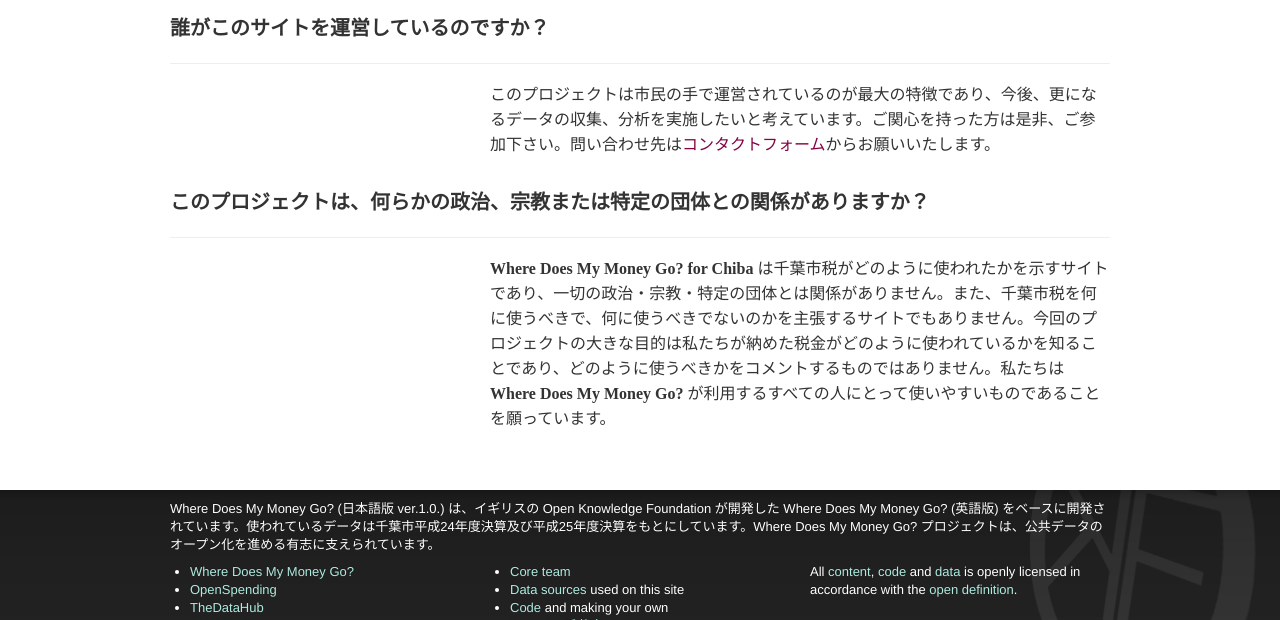
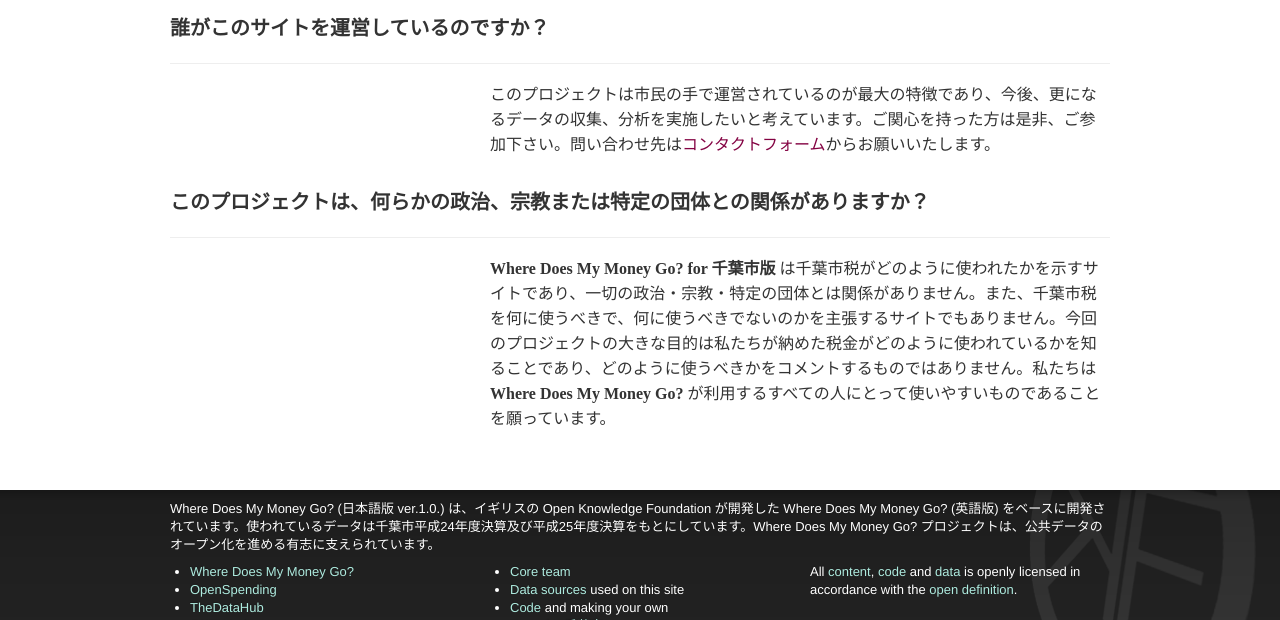
Before and after one commit to OpenChiba2/OpenChiba2.github.io, a Jekyll site: the page built from about.html, in a window 1280 px wide and 900 px high, scrolled down 1094 px, cut to the strip 0-620 px from the top of the window. Built offline with Jekyll 4.4.1, drawn with Linux system fonts in a browser that asks for light colours; nearby versions of some CDN libraries.

Commit message:
Update about.html

```diff
--- a/about.html
+++ b/about.html
@@ -48,6 +48,6 @@ title: About
 <h2 class="page-header">このプロジェクトは、何らかの政治、宗教または特定の団体との関係がありますか？</h2>
 <div class="row">
   <div class="span8 offset4">
-    <p><strong>Where Does My Money Go? for Chiba</strong> は千葉市税がどのように使われたかを示すサイトであり、一切の政治・宗教・特定の団体とは関係がありません。また、千葉市税を何に使うべきで、何に使うべきでないのかを主張するサイトでもありません。今回のプロジェクトの大きな目的は私たちが納めた税金がどのように使われているかを知ることであり、どのように使うべきかをコメントするものではありません。私たちは <strong>Where Does My Money Go?</strong> が利用するすべての人にとって使いやすいものであることを願っています。</p>
+    <p><strong>Where Does My Money Go? for 千葉市版</strong> は千葉市税がどのように使われたかを示すサイトであり、一切の政治・宗教・特定の団体とは関係がありません。また、千葉市税を何に使うべきで、何に使うべきでないのかを主張するサイトでもありません。今回のプロジェクトの大きな目的は私たちが納めた税金がどのように使われているかを知ることであり、どのように使うべきかをコメントするものではありません。私たちは <strong>Where Does My Money Go?</strong> が利用するすべての人にとって使いやすいものであることを願っています。</p>
   </div>
 </div>
```
